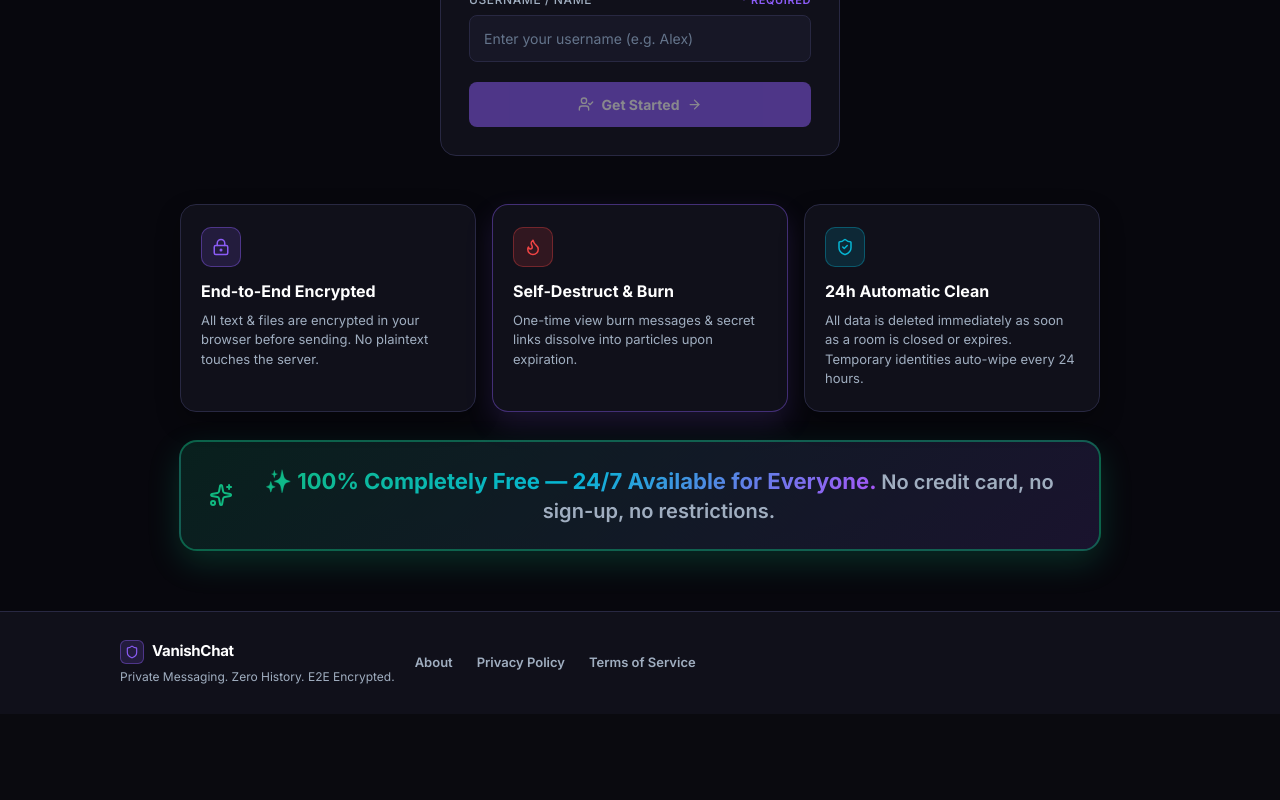
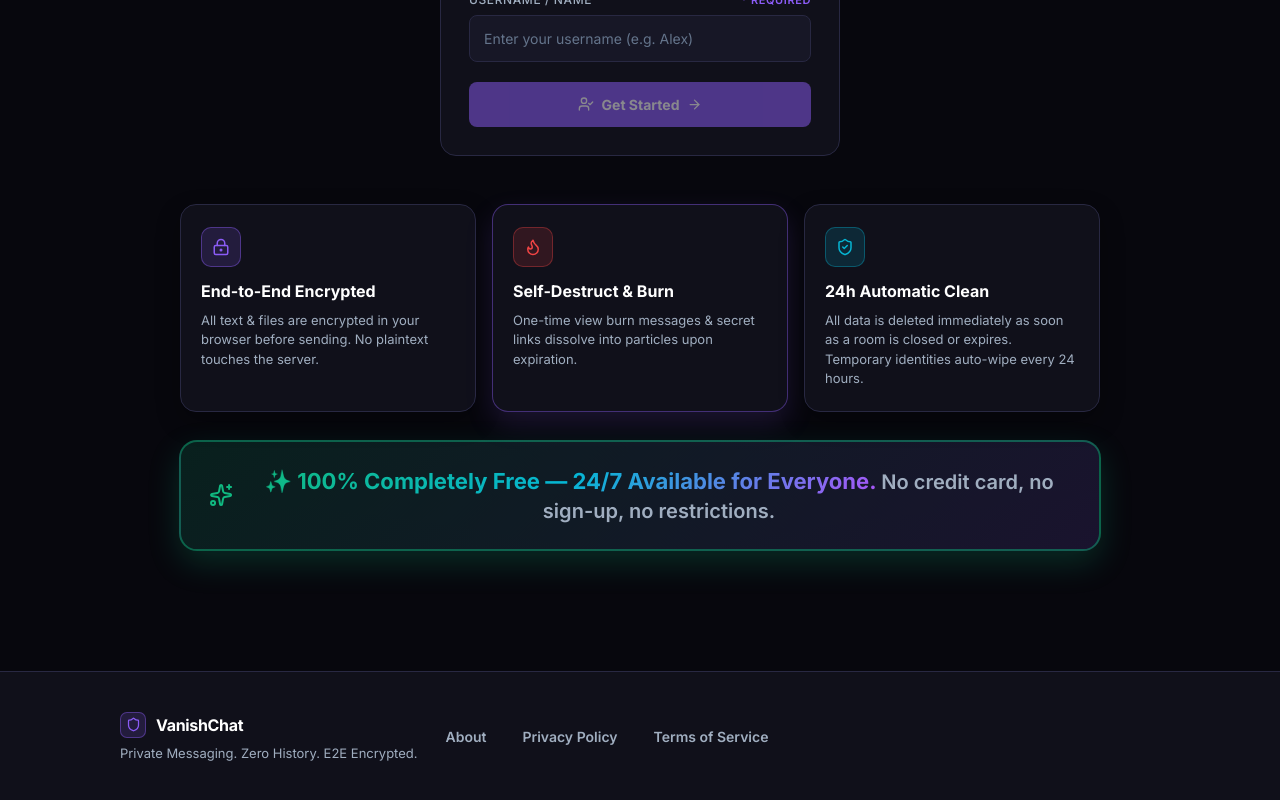
Before and after one commit to Nithin1614/Disappear-Chat, a React (Vite) app: page / in a window 1280 px wide. Shown: the part 590-1390 px from the top of the page. Before the commit the page ends 1304 px from the top, so only its background shows below. Built offline with nearby package versions, Linux system fonts and the light colour scheme; no server answers.

Commit message:
style: increase Footer padding, top margin, and link spacing on LandingPage

```diff
--- a/src/pages/LandingPage.jsx
+++ b/src/pages/LandingPage.jsx
@@ -202,10 +202,10 @@ export default function LandingPage() {
       <footer style={{
         background: 'var(--surface)',
         borderTop: '1px solid var(--border)',
-        padding: '28px 24px',
+        padding: '40px 32px',
         width: '100%',
         zIndex: 1,
-        marginTop: 'auto'
+        marginTop: '60px'
       }}>
         <div style={{
           maxWidth: '1040px',
@@ -214,32 +214,32 @@ export default function LandingPage() {
           alignItems: 'center',
           justify: 'space-between',
           flexWrap: 'wrap',
-          gap: '20px'
+          gap: '28px'
         }}>
           {/* Brand Info */}
-          <div style={{ display: 'flex', flexDirection: 'column', gap: '4px' }}>
-            <div style={{ display: 'flex', alignItems: 'center', gap: '8px' }}>
+          <div style={{ display: 'flex', flexDirection: 'column', gap: '6px' }}>
+            <div style={{ display: 'flex', alignItems: 'center', gap: '10px' }}>
               <div style={{
-                width: 24, height: 24, borderRadius: '6px',
+                width: 26, height: 26, borderRadius: '7px',
                 background: 'var(--accent-dim)', border: '1px solid var(--accent-border)',
                 display: 'flex', alignItems: 'center', justifyContent: 'center'
               }}>
-                <Shield size={14} color="var(--accent)" />
+                <Shield size={15} color="var(--accent)" />
               </div>
-              <span style={{ fontSize: '15px', fontWeight: 700, color: 'var(--text)', letterSpacing: '-0.02em' }}>
+              <span style={{ fontSize: '16px', fontWeight: 700, color: 'var(--text)', letterSpacing: '-0.02em' }}>
                 VanishChat
               </span>
             </div>
-            <p style={{ fontSize: '12px', color: 'var(--text-muted)', margin: 0 }}>
+            <p style={{ fontSize: '13px', color: 'var(--text-muted)', margin: 0, lineHeight: 1.4 }}>
               Private Messaging. Zero History. E2E Encrypted.
             </p>
           </div>
 
-          {/* Nav Links: Terms, Privacy, About */}
-          <div style={{ display: 'flex', alignItems: 'center', gap: '24px' }}>
+          {/* Nav Links: About, Terms, Privacy */}
+          <div style={{ display: 'flex', alignItems: 'center', gap: '36px', flexWrap: 'wrap' }}>
             <button
               onClick={() => setActiveModal('about')}
-              style={{ background: 'none', border: 'none', color: 'var(--text-muted)', fontSize: '13px', fontWeight: 600, cursor: 'pointer', transition: 'color 0.15s' }}
+              style={{ background: 'none', border: 'none', color: 'var(--text-muted)', fontSize: '14px', fontWeight: 600, cursor: 'pointer', transition: 'color 0.15s', padding: '4px 0' }}
               onMouseEnter={e => e.currentTarget.style.color = 'var(--accent)'}
               onMouseLeave={e => e.currentTarget.style.color = 'var(--text-muted)'}
             >
@@ -247,7 +247,7 @@ export default function LandingPage() {
             </button>
             <button
               onClick={() => setActiveModal('privacy')}
-              style={{ background: 'none', border: 'none', color: 'var(--text-muted)', fontSize: '13px', fontWeight: 600, cursor: 'pointer', transition: 'color 0.15s' }}
+              style={{ background: 'none', border: 'none', color: 'var(--text-muted)', fontSize: '14px', fontWeight: 600, cursor: 'pointer', transition: 'color 0.15s', padding: '4px 0' }}
               onMouseEnter={e => e.currentTarget.style.color = 'var(--accent)'}
               onMouseLeave={e => e.currentTarget.style.color = 'var(--text-muted)'}
             >
@@ -255,7 +255,7 @@ export default function LandingPage() {
             </button>
             <button
               onClick={() => setActiveModal('terms')}
-              style={{ background: 'none', border: 'none', color: 'var(--text-muted)', fontSize: '13px', fontWeight: 600, cursor: 'pointer', transition: 'color 0.15s' }}
+              style={{ background: 'none', border: 'none', color: 'var(--text-muted)', fontSize: '14px', fontWeight: 600, cursor: 'pointer', transition: 'color 0.15s', padding: '4px 0' }}
               onMouseEnter={e => e.currentTarget.style.color = 'var(--accent)'}
               onMouseLeave={e => e.currentTarget.style.color = 'var(--text-muted)'}
             >
```
